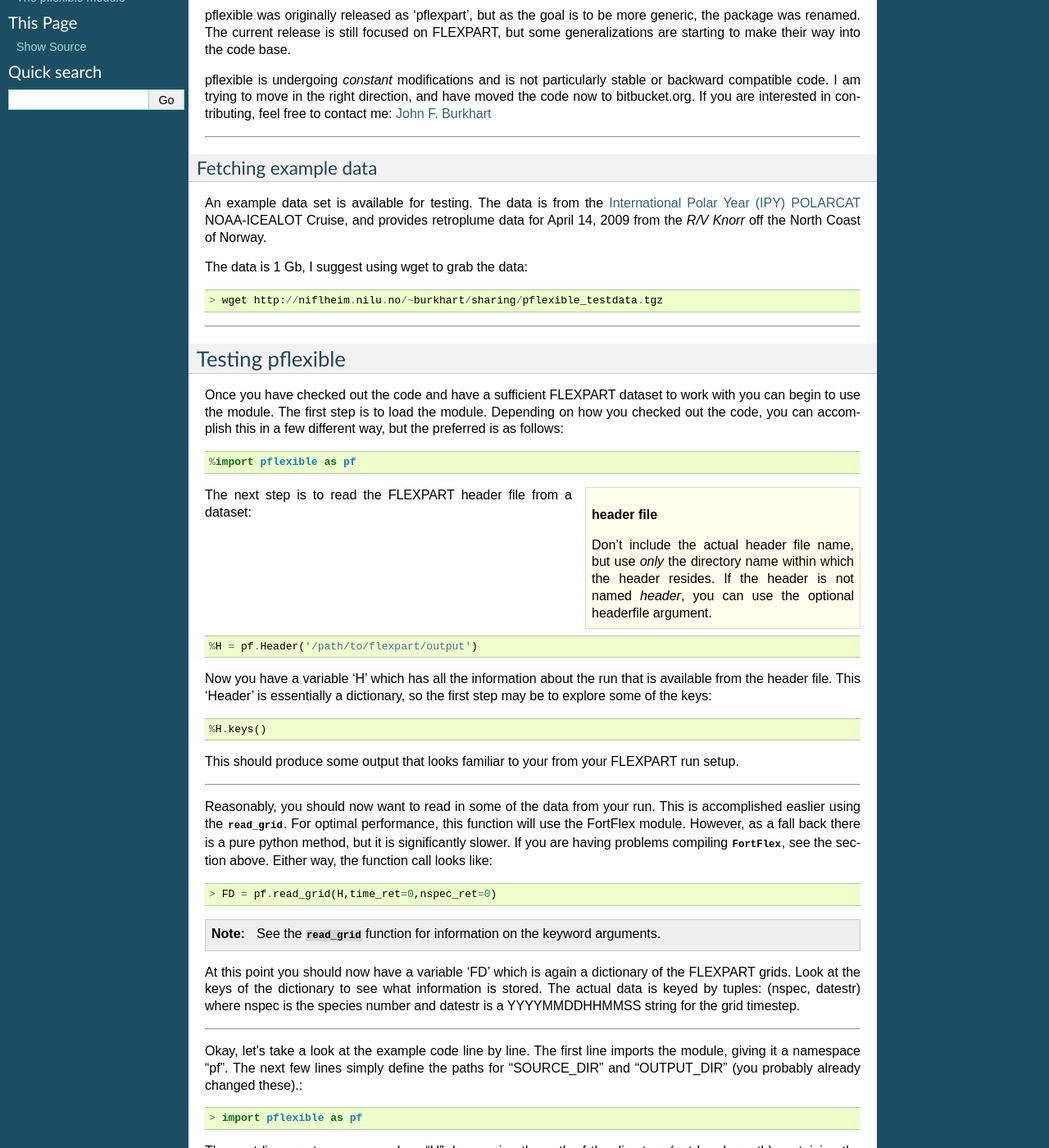
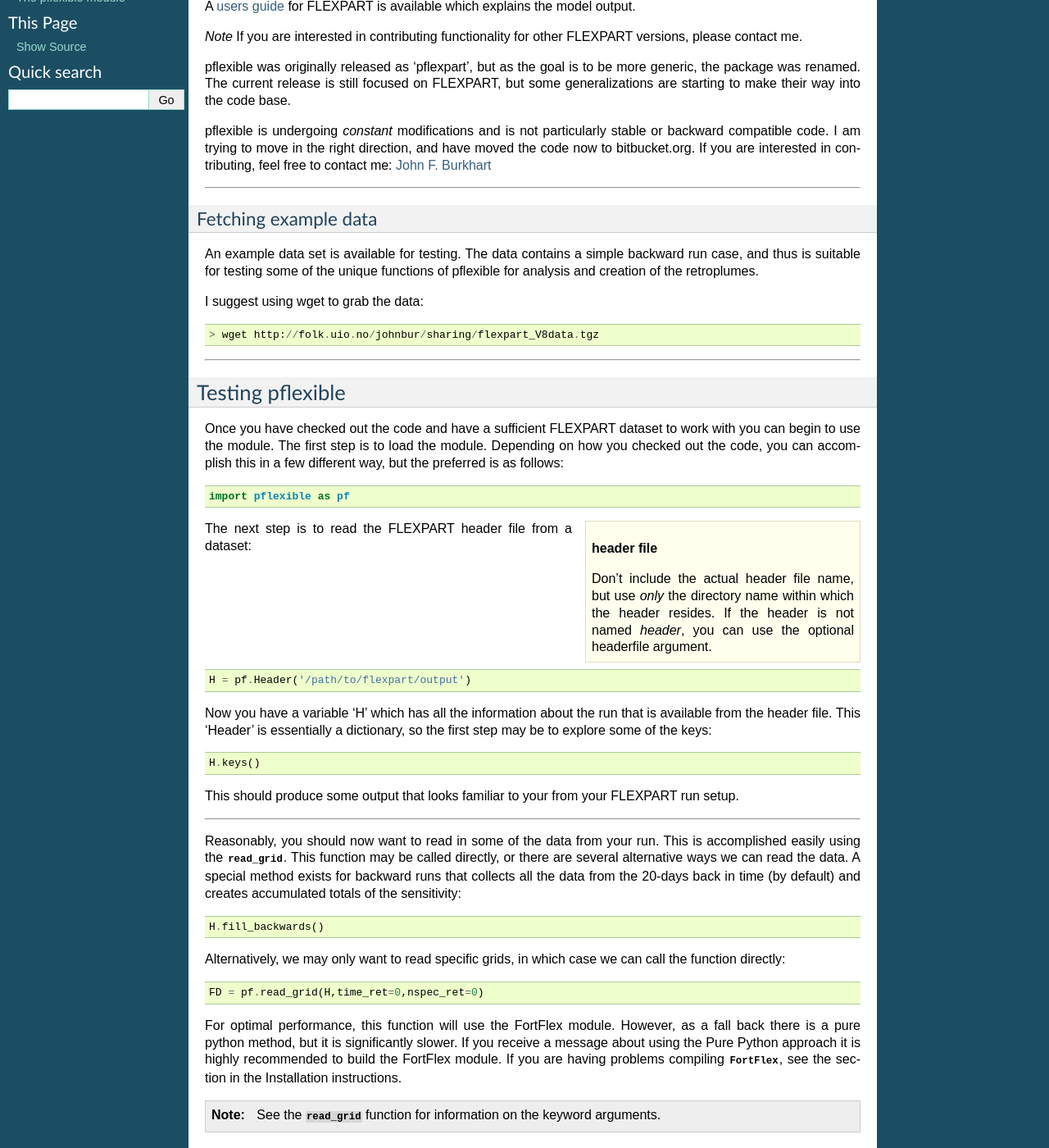
Before and after one commit to spectraphilic/reflexible, a Sphinx documentation site: the page built from doc/source/getting_started.rst, in a window 1280 px wide and 1400 px high, scrolled down 271 px. Shown: the whole window at 82% size. Built offline with Sphinx 7.4.7, drawn with Linux system fonts in a browser that asks for light colours; formulas are drawn with MathJax 3; some of the changed text lies outside the part shown.

Commit message:
getting_started.rst edited online with Bitbucket

```diff
--- a/doc/source/getting_started.rst
+++ b/doc/source/getting_started.rst
@@ -11,8 +11,11 @@
 =================================
 
 pflexible was originally developed for working with FLEXPART V8.x which has
-some fairly new features to how the output data is created. See the
-documents for information regarding `FLEXPART
+some fairly new features to how the output data is created. The latest version of FLEXPART
+also has functionality for saving directly to Netcdf. The ability to read this data directly
+is forthcoming, but for now pflexible still only works with the raw unformatted binary Fortran
+data FLEXPART has traditionally used for output.
+See the documents for information regarding `FLEXPART
 <http://transport.nilu.no/flexpart>`_ .
 
 A `users guide <http://zardoz.nilu.no/~andreas/flexpart/flexpart8.pdf>`_ for
@@ -39,14 +42,13 @@
 Fetching example data
 ---------------------
 
-An example data set is available for testing. The data is from the
-`International Polar Year (IPY) <http://www.ipy.org>`_ `POLARCAT
-<http://www.polarcat.no>`_ NOAA-ICEALOT Cruise, and provides retroplume
-data for April 14, 2009 from the *R/V Knorr* off the North Coast of Norway.
+An example data set is available for testing. The data contains a simple backward
+run case, and thus is suitable for testing some of the unique functions of pflexible
+for analysis and creation of the retroplumes.
 
-The data is 1 Gb, I suggest using wget to grab the data::
+I suggest using wget to grab the data::
 
-  > wget http://niflheim.nilu.no/~burkhart/sharing/pflexible_testdata.tgz
+  > wget http://folk.uio.no/johnbur/sharing/flexpart_V8data.tgz
 
 
 ----
@@ -61,7 +63,7 @@
 module. Depending on how you checked out the code, you can accomplish this in a
 few different way, but the preferred is as follows::
 
-    %import pflexible as pf
+    import pflexible as pf
 
 .. sidebar:: header file
 
@@ -71,14 +73,14 @@
 
 The next step is to read the FLEXPART header file from a dataset::
 
-    %H = pf.Header('/path/to/flexpart/output')
+    H = pf.Header('/path/to/flexpart/output')
 
 
 Now you have a variable 'H' which has all the information about the run that is
 available from the header file. This 'Header' is essentially a dictionary, so
 the first step may be to explore some of the keys::
 
-    %H.keys()
+    H.keys()
 
 This should produce some output that looks familiar to your from your FLEXPART
 run setup.
@@ -86,19 +88,31 @@
 ----
 
 Reasonably, you should now want to read in some of the data from your run. This
-is accomplished easlier using the :func:`read_grid <pflexible.read_grid>`. For optimal
-performance, this function will use the FortFlex module. However, as a fall
-back there is a pure python method, but it is significantly slower. If you are
-having problems compiling :mod:`FortFlex <pflexible.FortFlex>`, see
-the section above. Either way, the function call looks like::
+is accomplished easily using the :func:`read_grid <pflexible.read_grid>`. This function
+may be called directly, or there
+are several alternative ways we can read the data. A special method exists for backward runs
+that collects all the data from the 20-days back in time (by default) and creates accumulated
+totals of the sensitivity::
 
-    > FD = pf.read_grid(H,time_ret=0,nspec_ret=0)
+    H.fill_backwards()
+
+Alternatively, we may only want to read specific grids, in which case we can call the function
+directly::
+
+    FD = pf.read_grid(H,time_ret=0,nspec_ret=0)
+
+For optimal performance, this function will use the FortFlex module. However, as a fall
+back there is a pure python method, but it is significantly slower. If you receive a message
+about using the Pure Python approach it is highly recommended to build the FortFlex module.
+If you are having problems compiling :mod:`FortFlex <pflexible.FortFlex>`, see
+the section in the Installation instructions.
+
 
 .. note::
   See the :func:`read_grid <pflexible.read_grid>` function
   for information on the keyword arguments.
 
-At this point you should now have a variable 'FD' which is again a dictionary of
+Depending on how you called the :func:At this point you should now have a variable 'FD' which is again a dictionary of
 the FLEXPART grids. Look at the keys of the dictionary to see what information
 is stored. The actual data is keyed by tuples: (nspec, datestr) where nspec is
 the species number and datestr is a YYYYMMDDHHMMSS string for the grid
```
